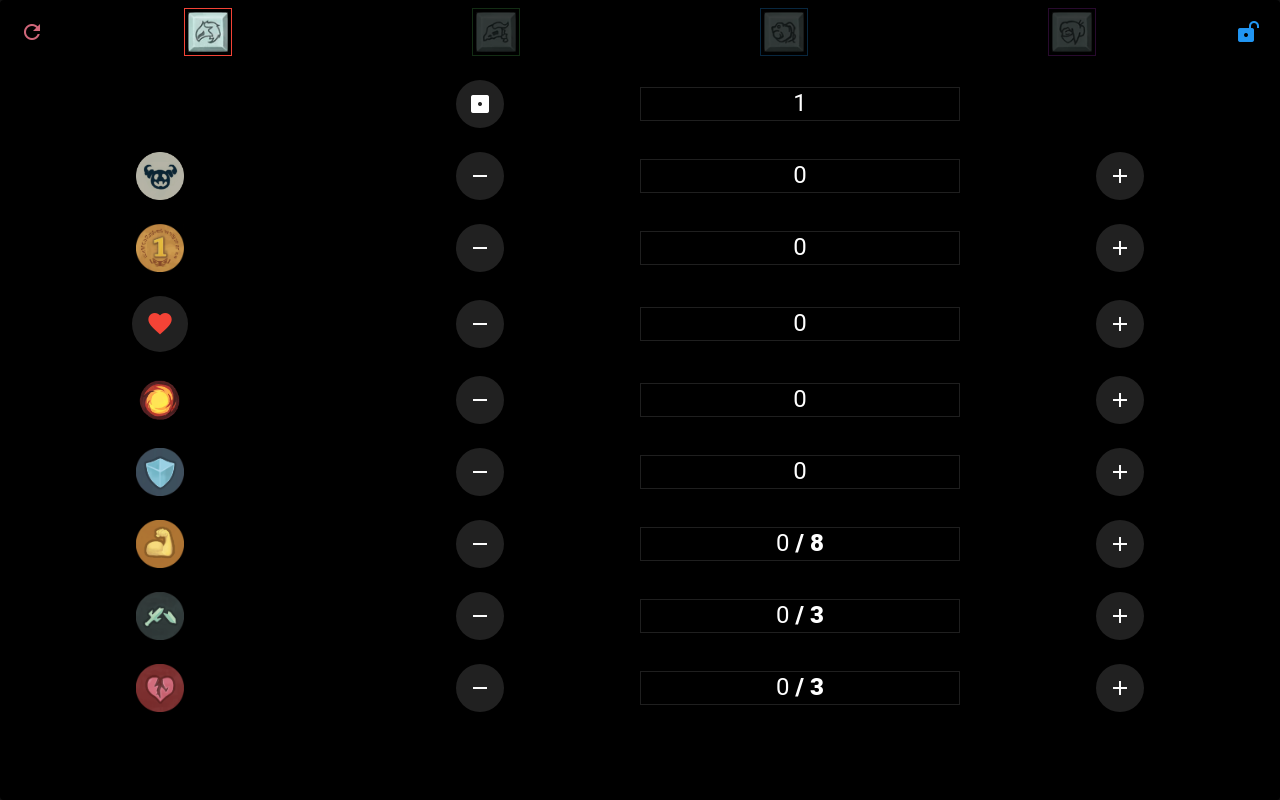
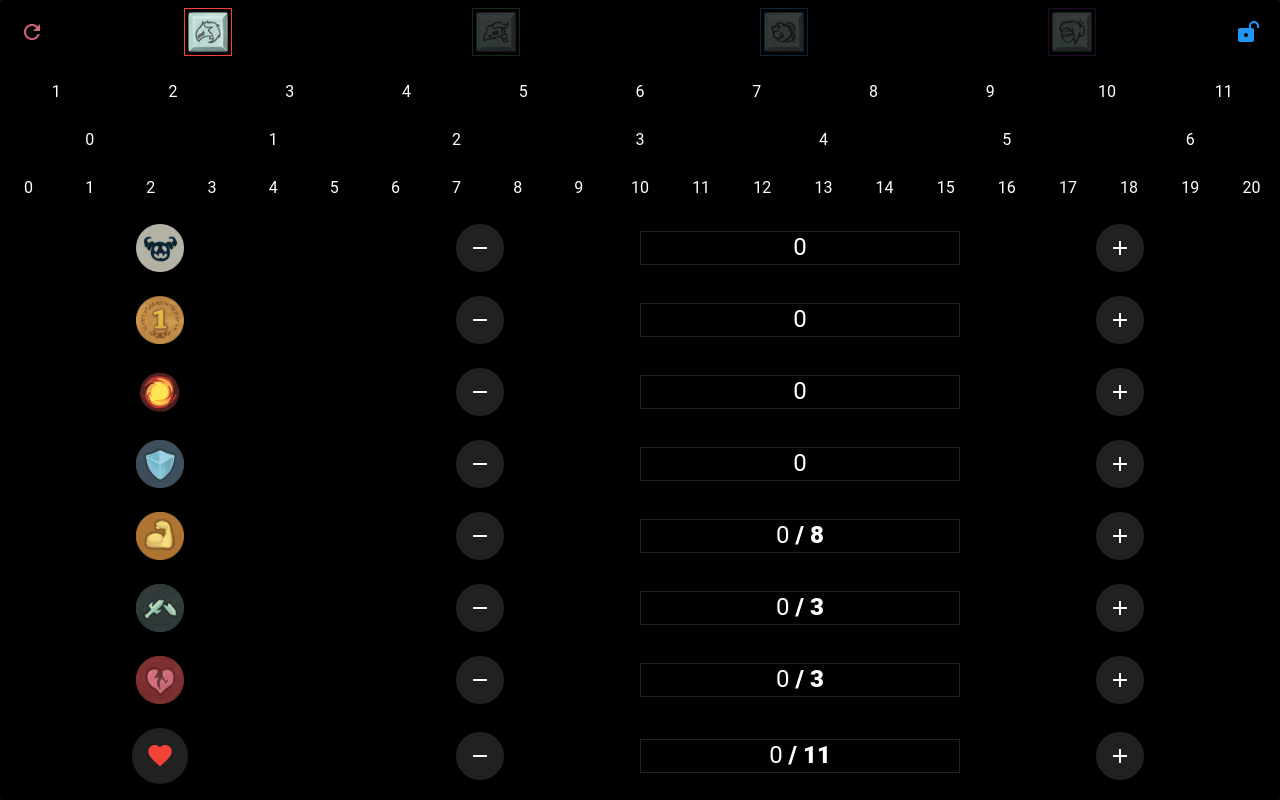
Before and after one commit to sschuchinsky/stshelper, a Vue app: page / in a window 1280 px wide. Built offline with nearby package versions, Linux system fonts and the light colour scheme; a small style sheet from the web is missing.

Commit message:
Barra de hp, energy y defensa

```diff
--- a/src/App.vue
+++ b/src/App.vue
@@ -9,9 +9,16 @@
           <wake-lock></wake-lock>
         </v-card-actions>
 
+
         <v-row no-gutters class="ga-6">
-          <v-col>
-            <dice-roller />
+          <v-col cols="12" class="text-center">
+            <hp-bar></hp-bar>
+          </v-col>
+          <v-col cols="12" class="text-center">
+            <energy-bar></energy-bar>
+          </v-col>
+          <v-col cols="12" class="text-center">
+            <block-bar></block-bar>
           </v-col>
           <v-col v-for="item in store.properties" :key="item.name" cols="12">
             <counter :name="item.name" :image="item.image" :color="item.color" :max="item.max" :icon="item.icon"
@@ -30,7 +37,9 @@ import Counter from './components/Counter.vue';
 import ResetButton from './components/ResetButton.vue';
 import WakeLock from './components/WakeLock.vue';
 import { useAppStore } from './stores/app.store';
-import DiceRoller from './components/DiceRoller.vue';
+import HpBar from './components/HpBar.vue';
+import EnergyBar from './components/EnergyBar.vue';
+import BlockBar from './components/BlockBar.vue';
 
 const store = useAppStore();
 
--- /dev/null
+++ b/src/components/BlockBar.vue
@@ -0,0 +1,26 @@
+<template>
+  <v-row no-gutters class="ga-1">
+    <v-col v-for="n in MAX_BLOCK+1" :class="{ 'bg-grey': n <= block }"
+      @click="() => { store.setCounterProperty('block', n) }">
+      {{ n-1 }}
+    </v-col>
+  </v-row>
+</template>
+
+<script setup lang="ts">
+import { useAppStore } from '@/stores/app.store';
+import { computed } from 'vue';
+
+const MAX_BLOCK = 20
+
+const store = useAppStore()
+
+const block = computed(() => {
+  const propertySearchedIndex = store.properties.findIndex(p => p.name === 'block')
+
+  if (propertySearchedIndex != -1 && store.properties[propertySearchedIndex]) {
+    return store.properties[propertySearchedIndex].counter
+  }
+  return 0
+})
+</script>
--- /dev/null
+++ b/src/components/EnergyBar.vue
@@ -0,0 +1,26 @@
+<template>
+  <v-row no-gutters class="ga-1">
+    <v-col v-for="n in MAX_ENERGY + 1" :class="{ 'bg-blue': n <= energy }"
+      @click="() => { store.setCounterProperty('energy', n) }">
+      {{ n - 1 }}
+    </v-col>
+  </v-row>
+</template>
+
+<script setup lang="ts">
+import { useAppStore } from '@/stores/app.store';
+import { computed } from 'vue';
+
+const MAX_ENERGY = 6
+
+const store = useAppStore()
+
+const energy = computed(() => {
+  const propertySearchedIndex = store.properties.findIndex(p => p.name === 'energy')
+
+  if (propertySearchedIndex != -1 && store.properties[propertySearchedIndex]) {
+    return store.properties[propertySearchedIndex].counter
+  }
+  return 0
+})
+</script>
--- /dev/null
+++ b/src/components/HpBar.vue
@@ -0,0 +1,32 @@
+<template>
+  <v-row no-gutters class="ga-1">
+    <v-col v-for="n in hpMax" :class="{ 'bg-red': n <= hp }" @click="() => { store.setCounterProperty('hp', n) }">
+      {{ n }}
+    </v-col>
+  </v-row>
+</template>
+
+<script setup lang="ts">
+import { useAppStore } from '@/stores/app.store';
+import { computed } from 'vue';
+
+const store = useAppStore()
+
+const hpMax = computed((): number => {
+  const propertySearchedIndex = store.properties.findIndex(p => p.name === 'hp')
+
+  if (propertySearchedIndex != -1 && store.properties[propertySearchedIndex] && store.properties[propertySearchedIndex].max) {
+    return store.properties[propertySearchedIndex].max
+  }
+  return 0
+})
+
+const hp = computed((): number => {
+  const propertySearchedIndex = store.properties.findIndex(p => p.name === 'hp')
+
+  if (propertySearchedIndex != -1 && store.properties[propertySearchedIndex] && store.properties[propertySearchedIndex].max) {
+    return store.properties[propertySearchedIndex].counter
+  }
+  return 0
+})
+</script>
--- a/src/data/characters.ts
+++ b/src/data/characters.ts
@@ -20,7 +20,6 @@ import enemy from '@/assets/enemy.png'
 export const commonsProperties: Attribute[] = [
   { name: 'enemy', image: enemy, counter: 0 },
   { name: 'gold', image: gold, counter: 0 },
-  { name: 'hp', icon: 'mdi-heart', color: 'red', counter: 0 },
   { name: 'energy', counter: 0 },
   { name: 'block', image: block, counter: 0 },
 
@@ -35,7 +34,9 @@ export const characters: Character[] = [
     image: ironclad,
     color: 'red',
     energyImage: ironcladEnergy,
-    customAttributes: []
+    customAttributes: [
+      { name: 'hp', icon: 'mdi-heart', color: 'red', counter: 0, max: 11 }
+    ]
   },
   {
     name: 'silent',
@@ -43,6 +44,7 @@ export const characters: Character[] = [
     color: 'green',
     energyImage: silentEnergy,
     customAttributes: [
+      { name: 'hp', icon: 'mdi-heart', color: 'red', counter: 0, max: 9 },
       { name: 'shiv', image: shiv, counter: 0, max: 5 }
     ]
   },
@@ -51,7 +53,9 @@ export const characters: Character[] = [
     image: defect,
     color: 'blue',
     energyImage: defectEnergy,
-    customAttributes: []
+    customAttributes: [
+      { name: 'hp', icon: 'mdi-heart', color: 'red', counter: 0, max: 9 },
+    ]
   },
   {
     name: 'watcher',
@@ -59,6 +63,7 @@ export const characters: Character[] = [
     color: 'purple',
     energyImage: watcherEnergy,
     customAttributes: [
+      { name: 'hp', icon: 'mdi-heart', color: 'red', counter: 0, max: 9 },
       { name: 'miracle', image: miracle, counter: 0, max: 5 }
     ]
   }
--- a/src/stores/app.store.ts
+++ b/src/stores/app.store.ts
@@ -28,6 +28,13 @@ export const useAppStore = defineStore('app', {
       }
 
       this.properties = [...commonsProperties, ...c.customAttributes]
+    },
+    setCounterProperty(name: string, counter: number) {
+      const propertySearchedIndex = this.properties.findIndex(p => p.name === name)
+
+      if (propertySearchedIndex != -1 && this.properties[propertySearchedIndex]) {
+        this.properties[propertySearchedIndex].counter = counter
+      }
     }
   },
   persist: true
```
